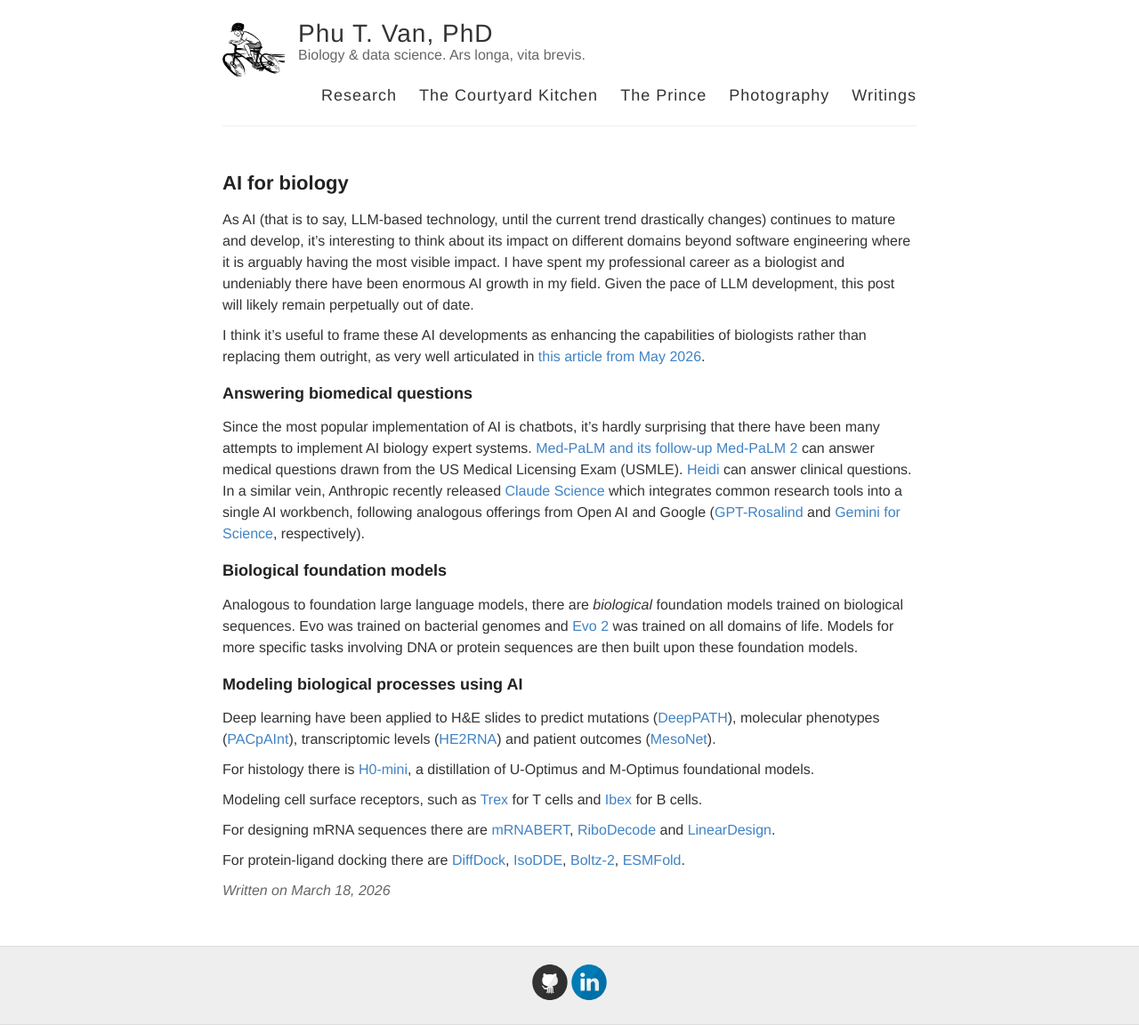
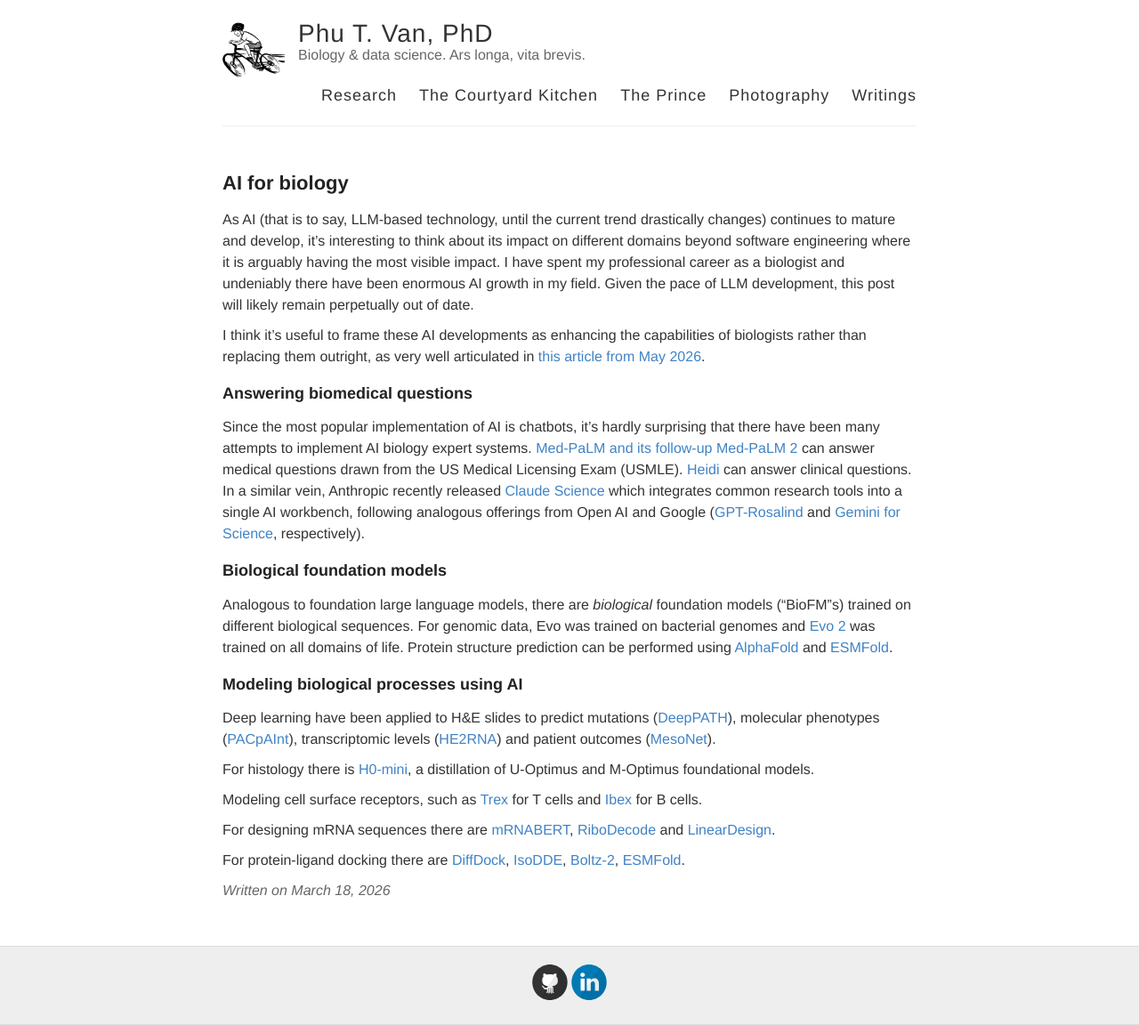
Before and after one commit to ptvan/ptvan.github.io, a Jekyll site: the page built from _posts/2026-03-18-AI-for-biology.md, in a window 1280 px wide. Shown: the whole page at 89% size. Built offline with Jekyll 4.4.1, drawn with Linux system fonts in a browser that asks for light colours.

Commit message:
small updates

```diff
--- a/_posts/2026-03-18-AI-for-biology.md
+++ b/_posts/2026-03-18-AI-for-biology.md
@@ -13,7 +13,7 @@
 
 ### Biological foundation models
 
-Analogous to foundation large language models, there are _biological_ foundation models trained on biological sequences. Evo was trained on bacterial genomes and [Evo 2](https://github.com/arcinstitute/evo2) was trained on all domains of life. Models for more specific tasks involving DNA or protein sequences are then built upon these foundation models.
+Analogous to foundation large language models, there are _biological_ foundation models ("BioFM"s) trained on different biological sequences. For genomic data, Evo was trained on bacterial genomes and [Evo 2](https://github.com/arcinstitute/evo2) was trained on all domains of life. Protein structure prediction can be performed using [AlphaFold](https://alphafoldserver.com/welcome) and [ESMFold](https://esmatlas.com/).
 
 ### Modeling biological processes using AI
 
```
